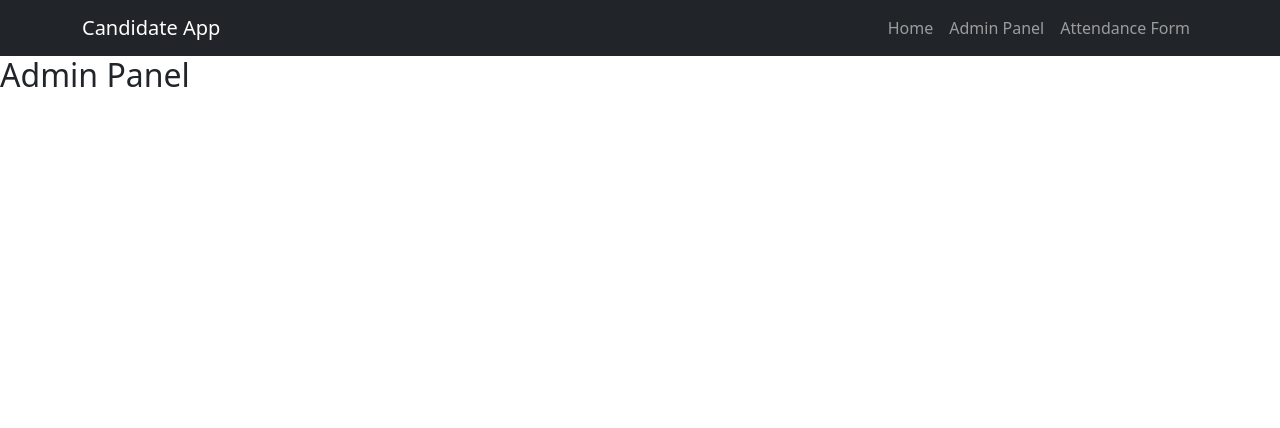
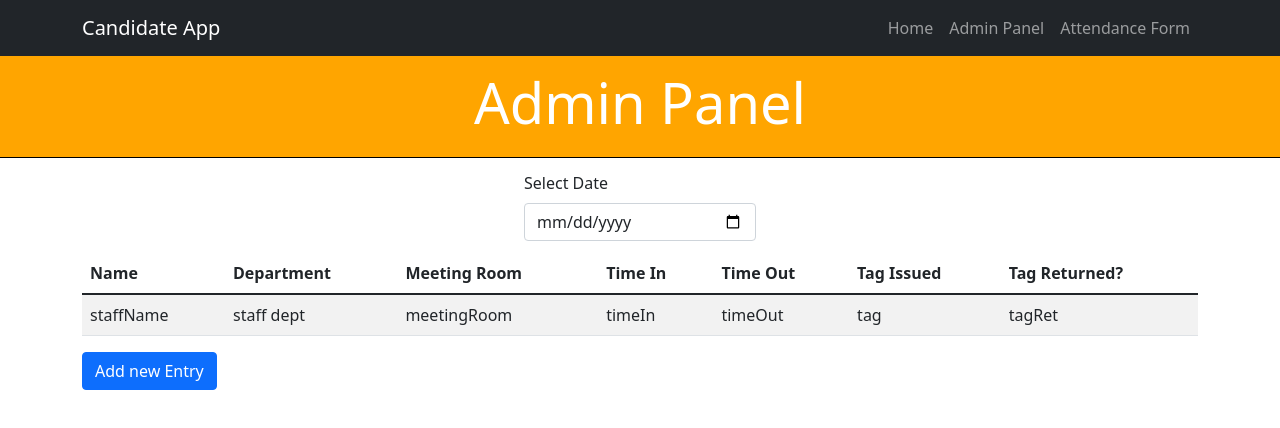
Before and after one commit to ajcastany/candidate1, a React (Create React App) app: page /admin in a window 1280 px wide. Shown: the top 428 px of the page. Built offline with nearby package versions, Linux system fonts and the light colour scheme.

Commit message:
ADD: styles and form date

```diff
--- a/src/AdminPanel/AdminPanel.tsx
+++ b/src/AdminPanel/AdminPanel.tsx
@@ -1,7 +1,51 @@
-import React from "react";
+import React, { useState } from "react";
+import { Button, Container, Form } from "react-bootstrap";
+import AdminPanelList from "./AdminPanelList";
 
 function AdminPanel() {
-    return (<h2>Admin Panel</h2>);
+    const [attendanceDay, setAttendanceDay] = useState(new Date().toISOString())
+    console.log("DATE: ", attendanceDay);
+    return (
+    <div>
+        <div className="orange-strip">
+            <h2 className="display-4 text-center"><strong>Admin Panel</strong></h2>
+        </div>
+        <Container className="my-auto date-container">
+            <Form.Group>
+                <Form.Label>Select Date</Form.Label>
+                <Form.Control type='date'
+                name='attendance-day'
+                placeholder="aaaaa"
+                value={attendanceDay}
+                onChange={(e) => setAttendanceDay(e.target.value)}/>
+            </Form.Group>
+
+
+        </Container>
+        <div className="container">
+            <table className="table table-striped table-hover table-responsive">
+                <thead className="table">
+                    <tr>
+                        <th scope="col">Name</th>
+                        <th scope="col">Department</th>
+                        <th scope="col">Meeting Room</th>
+                        <th scope="col">Time In</th>
+                        <th scope="col">Time Out</th>
+                        <th scope="col">Tag Issued</th>
+                        <th scope="col">Tag Returned?</th>
+                    </tr>
+                </thead>
+                <tbody>
+                    <AdminPanelList />
+                </tbody>
+            </table>
+        </div>
+        <Container>
+            <Button>Add new Entry</Button>
+        </Container>
+    </div>
+
+    );
 }
 
 export default AdminPanel;
--- a/src/AdminPanel/AdminPanelInline.tsx
+++ b/src/AdminPanel/AdminPanelInline.tsx
@@ -1,7 +1,19 @@
 import React from 'react';
 
 function AdminPanelInline() {
-
+    return (
+        <React.Fragment>
+            <tr>
+                <td>staffName</td>
+                <td>staff dept</td>
+                <td>meetingRoom</td>
+                <td>timeIn</td>
+                <td>timeOut</td>
+                <td>tag</td>
+                <td>tagRet</td>
+            </tr>
+        </React.Fragment>
+    );
 }
 
 export default AdminPanelInline;
--- a/src/AdminPanel/AdminPanelList.tsx
+++ b/src/AdminPanel/AdminPanelList.tsx
@@ -1,7 +1,10 @@
 import React from 'react';
+import AdminPanelInline from './AdminPanelInline';
 
 function AdminPanelList() {
-
+    return (<React.Fragment key="staff.id">
+        <AdminPanelInline />
+    </React.Fragment>);
 }
 
 export default AdminPanelList;
--- a/src/App.css
+++ b/src/App.css
@@ -18,6 +18,19 @@
     border-bottom: 1px solid black;
 }
 
+.orange-strip {
+    width: 100%;
+    background-color: orange;
+    border-bottom: 1px solid black;
+}
+
+.date-container {
+    padding-top: 1%;
+    padding-bottom: 1%;
+    width: 100%;
+    max-width: 20%;
+}
+
 .debug {
     border: 2px solid black;
 }
```
